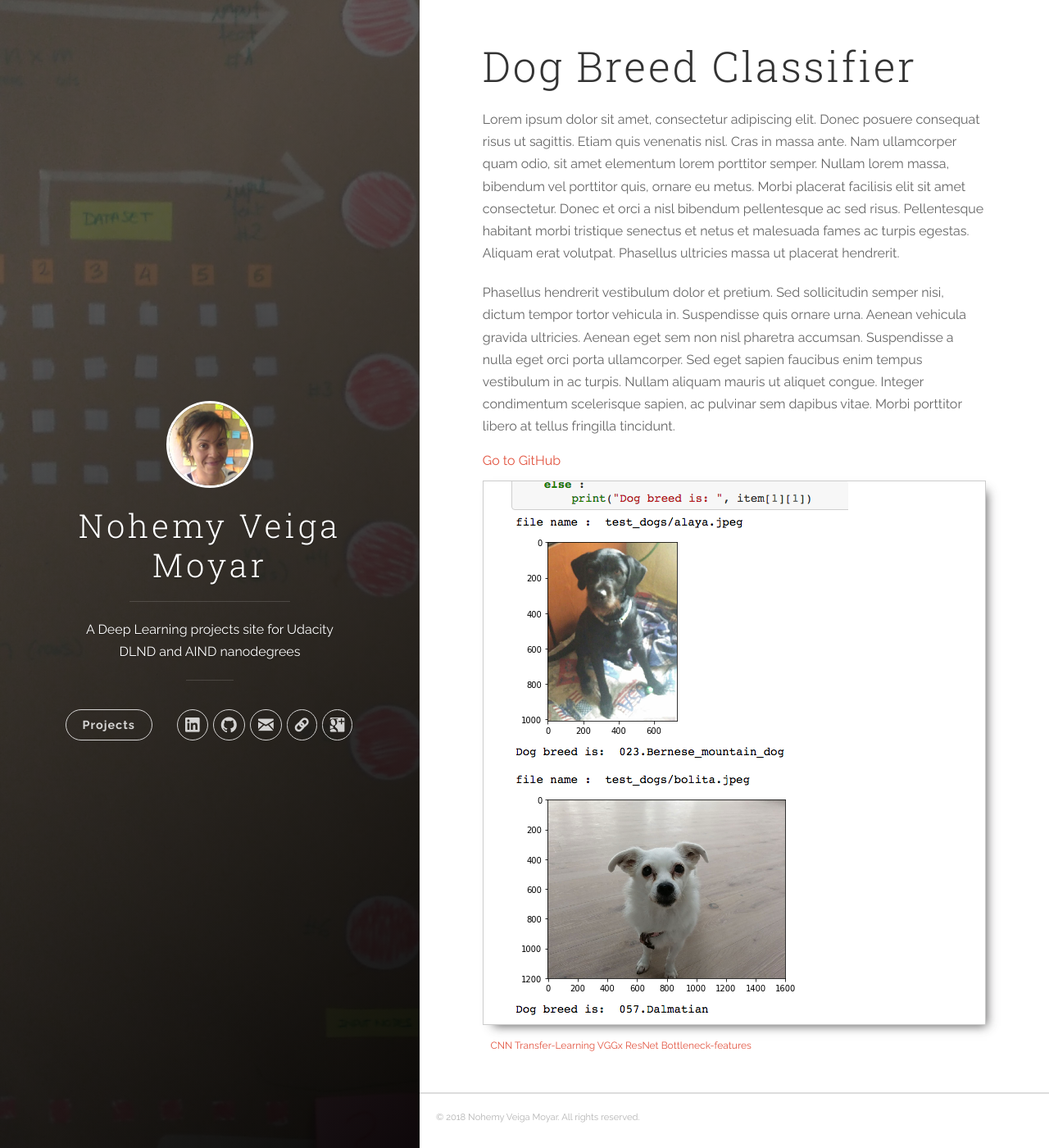
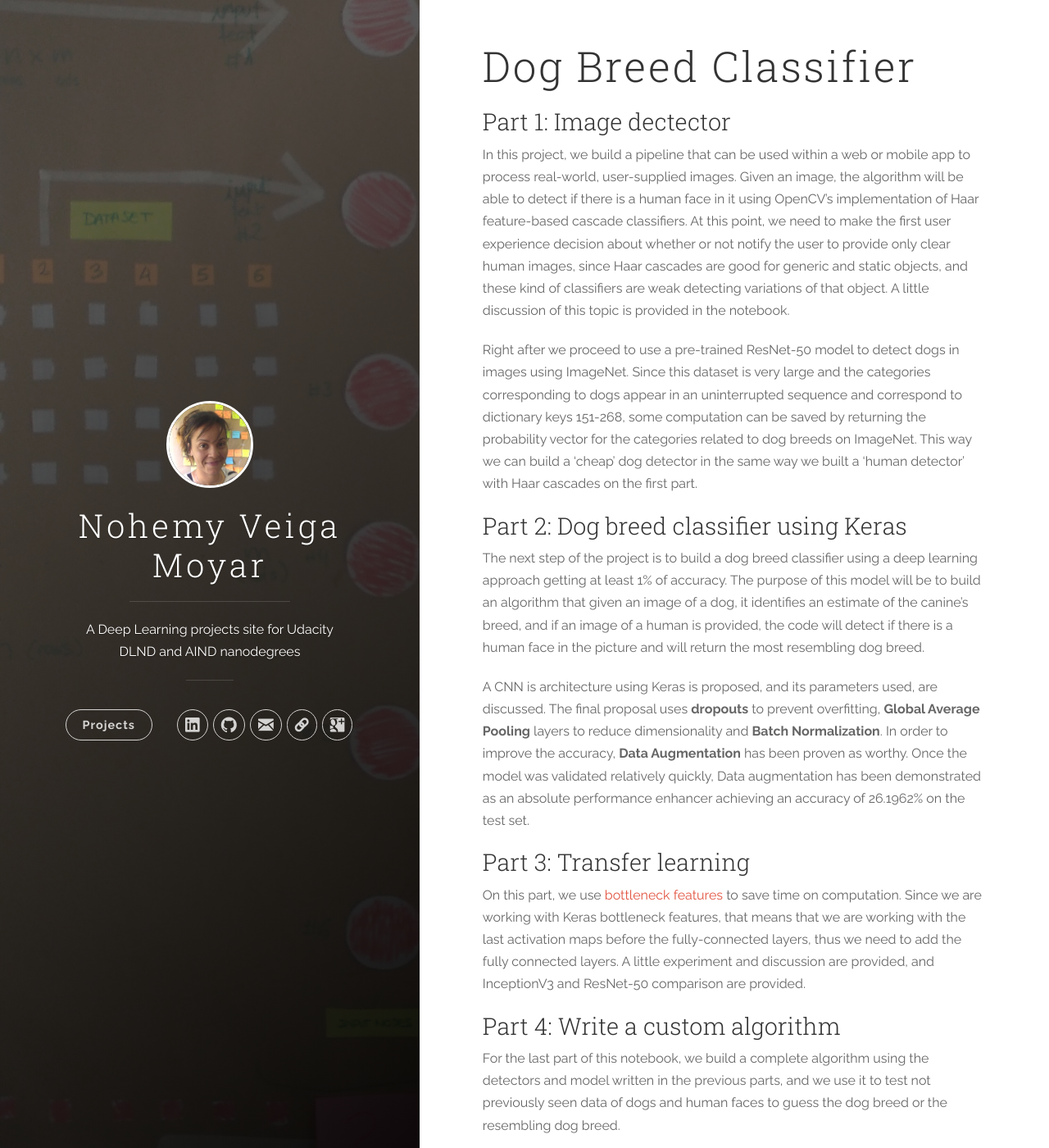
Before and after one commit to nvmoyar/nvmoyar.github.io, a Jekyll site: the page built from _projects/dog-breed-classifier.md, in a window 1280 px wide and 1400 px high. Shown: the whole window at 82% size. Built offline with Jekyll 4.4.1, drawn with Linux system fonts in a browser that asks for light colours.

Commit message:
docs: New documentation for this project item

```diff
--- a/_projects/dog-breed-classifier.md
+++ b/_projects/dog-breed-classifier.md
@@ -1,8 +1,9 @@
 ---
 title: Dog Breed Classifier
 layout: project_page
-description: Fermentum dolor mollis ac. Sed varius consectetur mi, nec accumsan ex lacinia eu. Maecenas pulvinar enim ut elit molestie, et porttitor elit tempus. Aenean et leo vestibulum, vulputate nibh vehicula, pretium sem. Vestibulum varius diam velit, non feugiat lacus porta sed. In elementum risus sem, id venenatis justo consectetur nec.
-link: 'https://github.com/nvmoyar/aind2-dog-breed-classifier'
+description: In this project, we build a pipeline that can be used within a web or mobile app to process real-world, user-supplied images. Given an image, the algorithm will be able to detect if there is a human face in it or a dog image and it will return an estimate of the canine’s breed if a dog image is provided, and if an image of a human is provided, it will return the most resembling dog breed.
+
+project-link: 'https://github.com/nvmoyar/aind2-dog-breed-classifier'
 project-image: dog-breed-classifier_screenshot.png
 project-category: "Image Classifier"
 project-tags:
@@ -11,7 +12,25 @@
  VGGx
  ResNet
  Bottleneck-features
+ Haar cascades
 ---
-Lorem ipsum dolor sit amet, consectetur adipiscing elit. Donec posuere consequat risus ut sagittis. Etiam quis venenatis nisl. Cras in massa ante. Nam ullamcorper quam odio, sit amet elementum lorem porttitor semper. Nullam lorem massa, bibendum vel porttitor quis, ornare eu metus. Morbi placerat facilisis elit sit amet consectetur. Donec et orci a nisl bibendum pellentesque ac sed risus. Pellentesque habitant morbi tristique senectus et netus et malesuada fames ac turpis egestas. Aliquam erat volutpat. Phasellus ultricies massa ut placerat hendrerit.
 
-Phasellus hendrerit vestibulum dolor et pretium. Sed sollicitudin semper nisi, dictum tempor tortor vehicula in. Suspendisse quis ornare urna. Aenean vehicula gravida ultricies. Aenean eget sem non nisl pharetra accumsan. Suspendisse a nulla eget orci porta ullamcorper. Sed eget sapien faucibus enim tempus vestibulum in ac turpis. Nullam aliquam mauris ut aliquet congue. Integer condimentum scelerisque sapien, ac pulvinar sem dapibus vitae. Morbi porttitor libero at tellus fringilla tincidunt.
+### Part 1: Image dectector
+
+In this project, we build a pipeline that can be used within a web or mobile app to process real-world, user-supplied images. Given an image, the algorithm will be able to detect if there is a human face in it using OpenCV's implementation of Haar feature-based cascade classifiers. At this point, we need to make the first user experience decision about whether or not notify the user to provide only clear human images, since Haar cascades are good for generic and static objects, and these kind of classifiers are weak detecting variations of that object. A little discussion of this topic is provided in the notebook.
+
+Right after we proceed to use a pre-trained ResNet-50 model to detect dogs in images using ImageNet. Since this dataset is very large and the categories corresponding to dogs appear in an uninterrupted sequence and correspond to dictionary keys 151-268, some computation can be saved by returning the probability vector for the categories related to dog breeds on ImageNet. This way we can build a 'cheap' dog detector in the same way we built a 'human detector' with Haar cascades on the first part.
+
+### Part 2: Dog breed classifier using Keras
+
+The next step of the project is to build a dog breed classifier using a deep learning approach getting at least 1% of accuracy. The purpose of this model will be to build an algorithm that given an image of a dog, it identifies an estimate of the canine’s breed, and   if an image of a human is provided, the code will detect if there is a human face in the picture and will return the most resembling dog breed.
+
+A CNN is architecture using Keras is proposed, and its parameters used, are discussed. The final proposal uses **dropouts** to prevent overfitting, **Global Average Pooling** layers to reduce dimensionality and **Batch Normalization**. In order to improve the accuracy, **Data Augmentation** has been proven as worthy. Once the model was validated relatively quickly, Data augmentation has been demonstrated as an absolute performance enhancer achieving an accuracy of 26.1962% on the test set.
+
+### Part 3: Transfer learning
+
+On this part, we use [bottleneck features](https://blog.keras.io/building-powerful-image-classification-models-using-very-little-data.html) to save time on computation. Since we are working with Keras bottleneck features, that means that we are working with the last activation maps before the fully-connected layers, thus we need to add the fully connected layers. A little experiment and discussion are provided, and InceptionV3 and ResNet-50 comparison are provided.
+
+### Part 4: Write a custom algorithm
+
+For the last part of this notebook, we build a complete algorithm using the detectors and model written in the previous parts, and we use it to test not previously seen data of dogs and human faces to guess the dog breed or the resembling dog breed.
```
